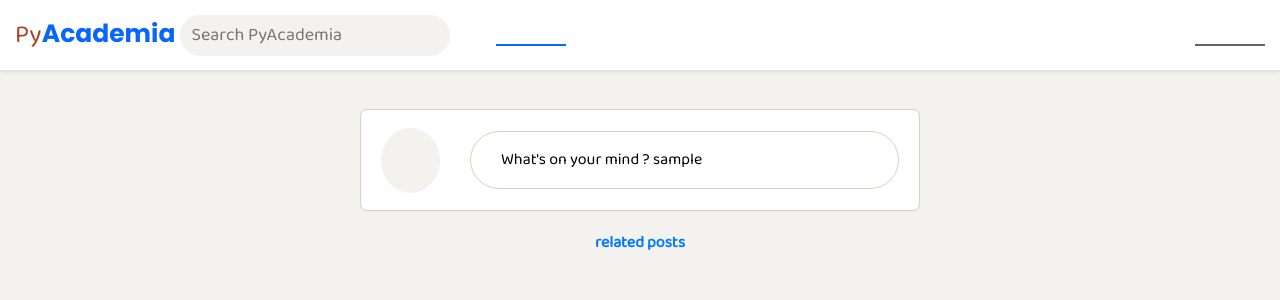
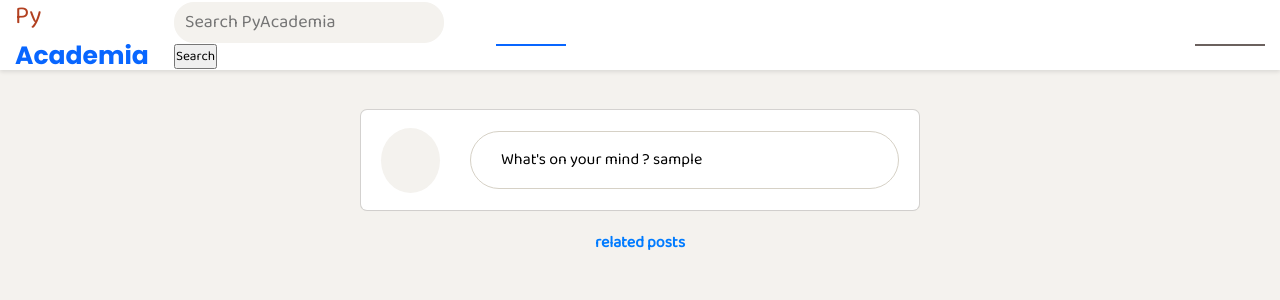
Before and after one commit to Muhammad-Faras/mysite, a Django app: page /feed/ in a window 1280 px wide. Shown: the top 300 px of the page. Run offline with Django 5.2, Linux system fonts and the light colour scheme; the visitor is signed in with stand-in values (Sample User, id 1); data that the repository does not hold is empty; some libraries are stand-ins or nearby versions.

Commit message:
small commit

```diff
--- a/feed/templates/feed/base.html
+++ b/feed/templates/feed/base.html
@@ -18,7 +18,11 @@
             <a href="">
                 <span class="first-word">Py</span> Academia
             </a>
-            <input type="text" placeholder="Search PyAcademia">
+            <form action="{% url 'feed:search-users' %}" method="post">
+                {% csrf_token %}
+                <input type="text" placeholder="Search PyAcademia" name="searchedquery">
+                <button type="submit">Search</button>
+            </form>
         </div>
        <nav>
             <ul>
--- a/feed/urls.py
+++ b/feed/urls.py
@@ -1,7 +1,8 @@
 from django.urls import path
-from .views import feed_view
+from .views import feed_view, search_users_view
 
 app_name = 'feed'
 urlpatterns = [
-    path('', feed_view, name='feed')
+    path('', feed_view, name='feed'),
+    path('users/', search_users_view, name='search-users')
 ]
--- a/feed/views.py
+++ b/feed/views.py
@@ -1,5 +1,8 @@
 from django.shortcuts import render, HttpResponse
 from django.contrib.auth.decorators import login_required
+from django.contrib.auth import get_user_model
+
+user = get_user_model()
 # Create your views here.
 from posts.models import Post
 
@@ -10,3 +13,19 @@ def feed_view(request):
 
     context['posts_list'] = posts_list
     return render(request, 'feed/feed.html', context)
+
+
+@login_required(login_url='/accounts/login/')
+def search_users_view(request):
+    context = {}
+    if request.method == 'POST':
+        search_query = request.POST.get('searchedquery')
+        searched_users = user.objects.filter(username__icontains=search_query) | user.objects.filter(email__icontains=search_query)
+        context['search_query'] = search_query
+        context['searched_users'] = searched_users
+    else:
+        result = "invalid"
+        context['result'] = result
+
+
+    return render(request, 'feed/search_users.html', context)
```
